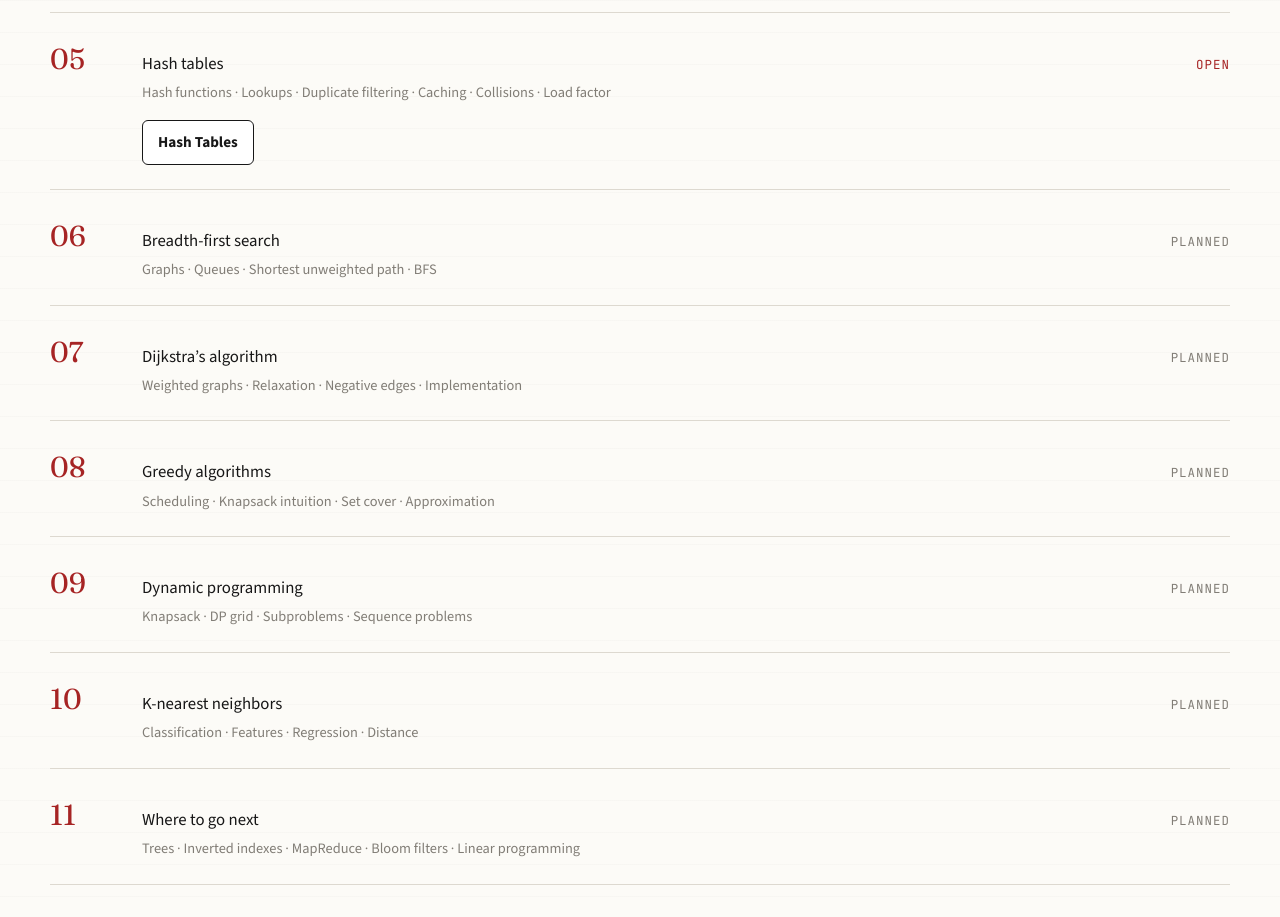
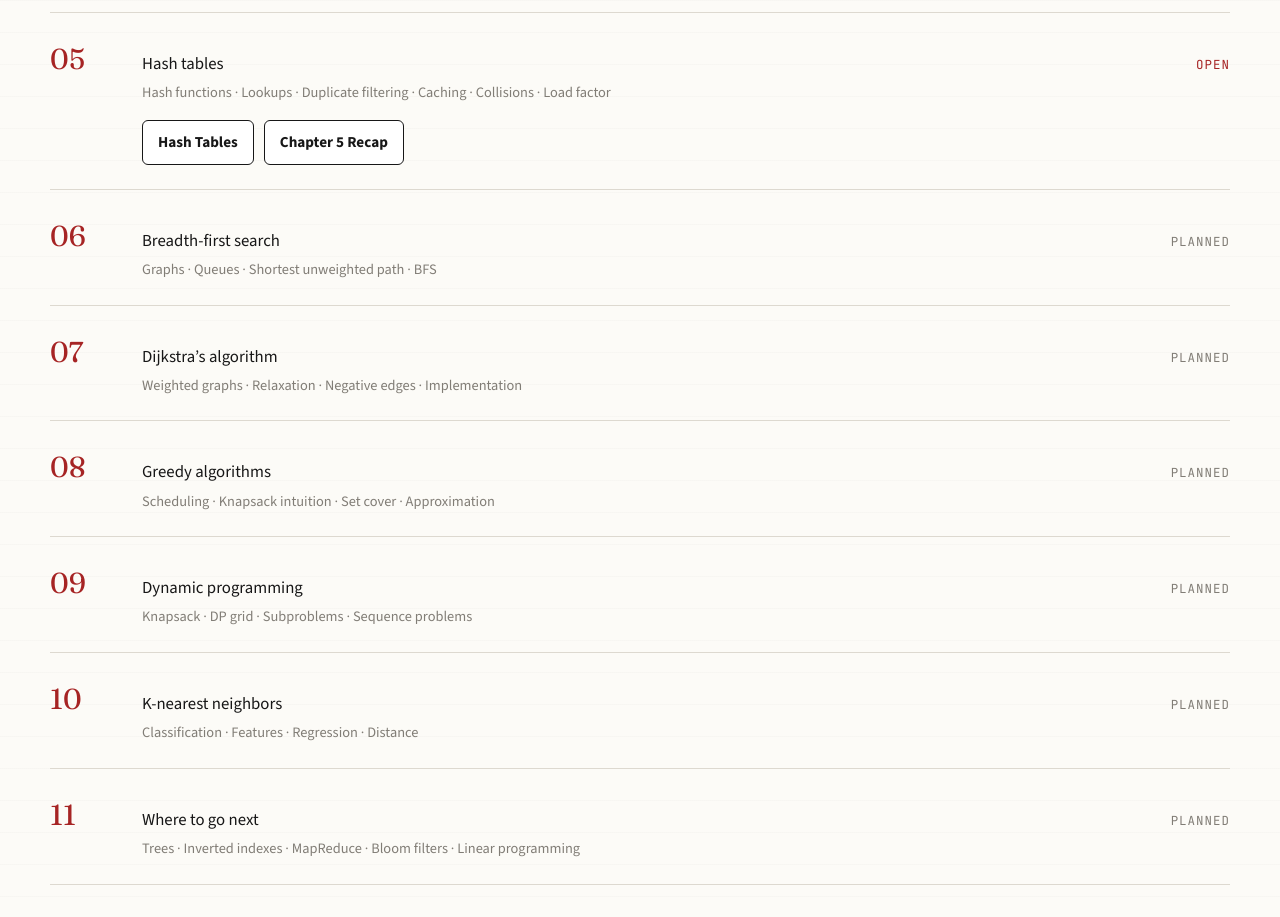
Before and after one commit to anatwork14/agocode, a Next.js app: page /learn in a window 1280 px wide. Shown: the part 1120-2037 px from the top of the page. Built offline with nearby package versions, Linux system fonts and the light colour scheme.

Commit message:
feat: complete Chapter 5 Book Track navigation

```diff
--- a/app/learn/page.tsx
+++ b/app/learn/page.tsx
@@ -28,6 +28,7 @@ const liveTopics: Record<number, readonly (readonly [string, string])[]> = {
   ],
   5: [
     ["Hash Tables", "/learn/hash-tables"],
+    ["Chapter 5 Recap", "/learn/chapter-5-recap"],
   ],
 };
 
```
